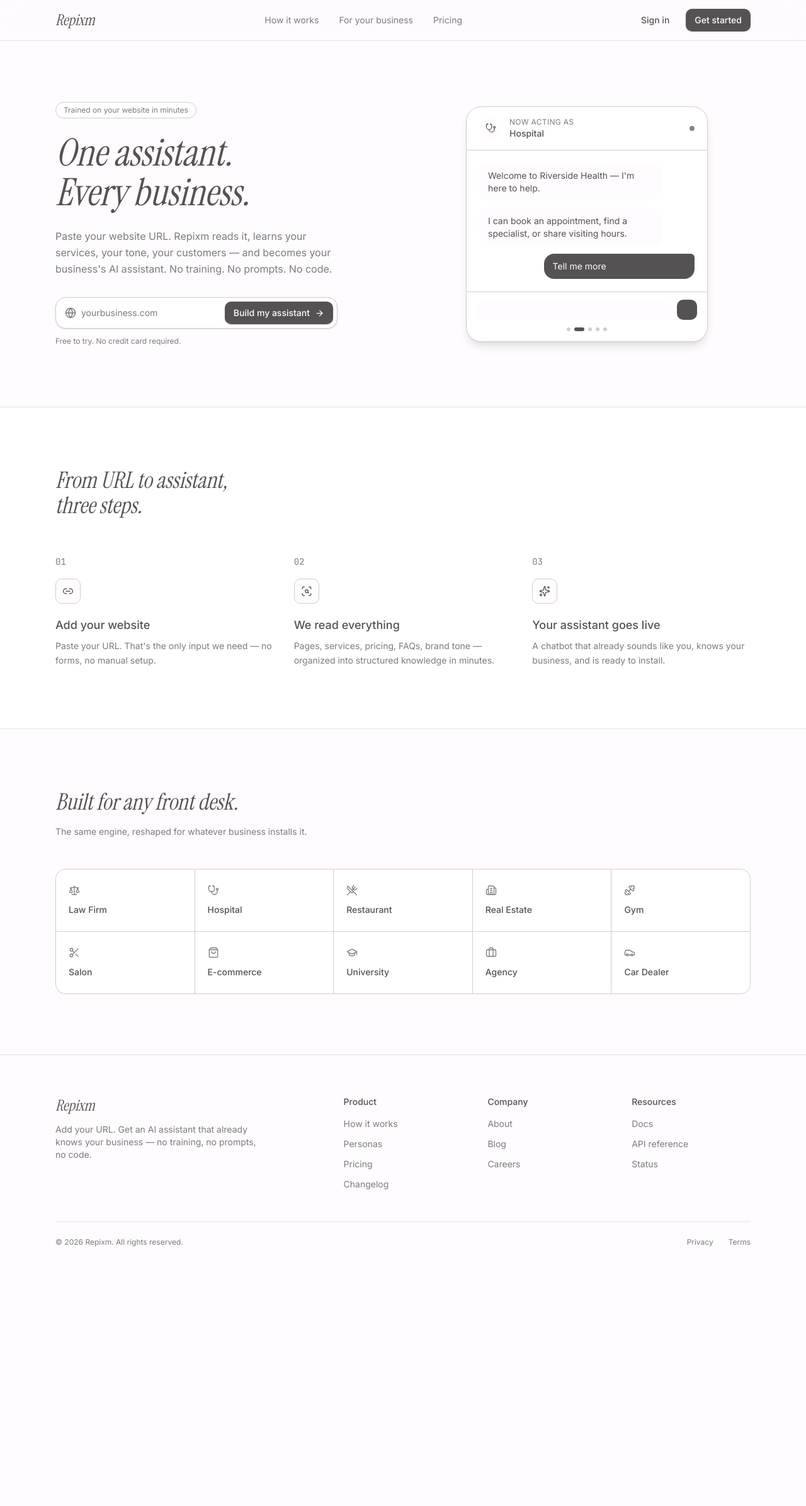
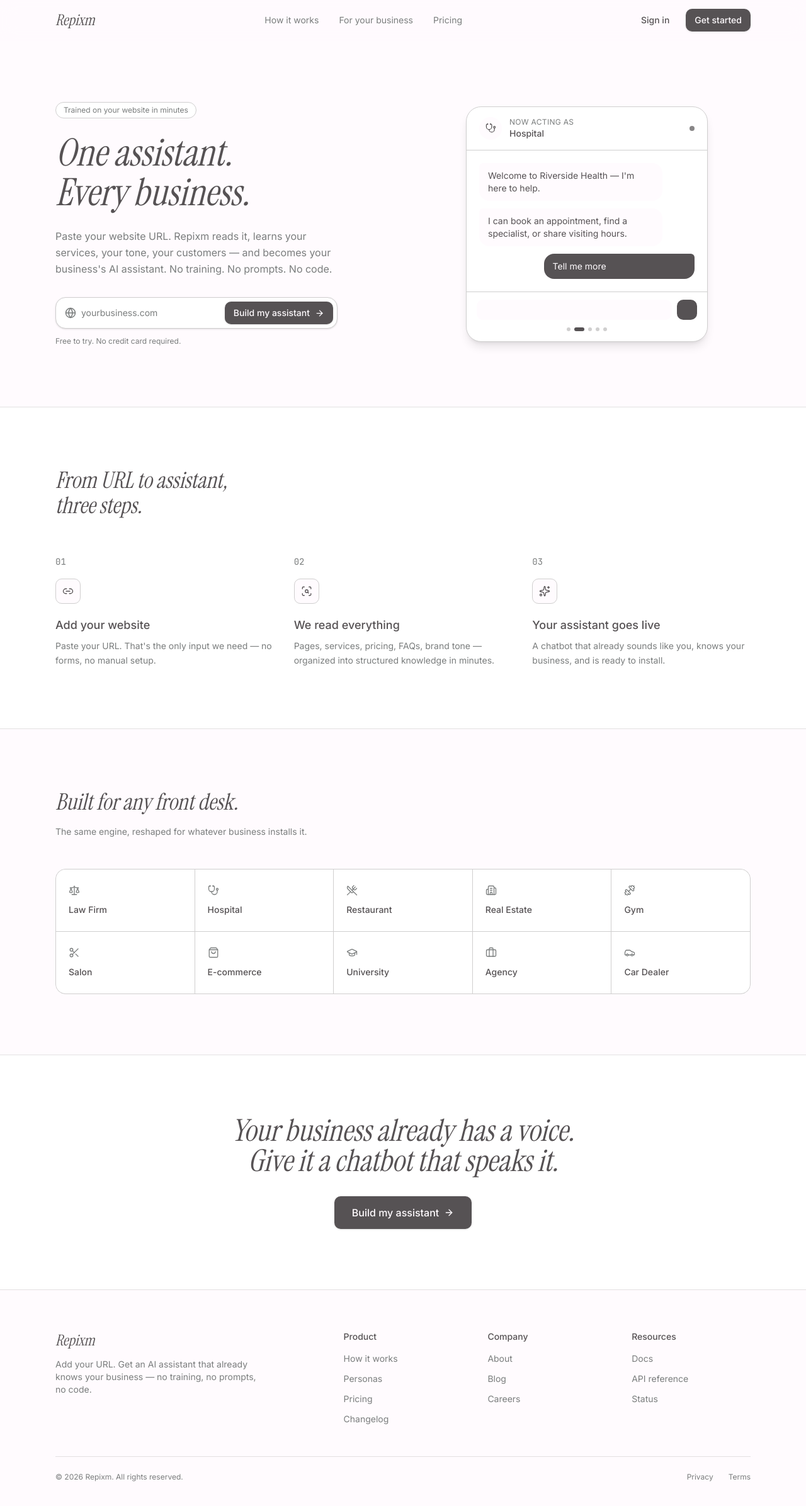
Before and after one commit to Umer-Majeed/ChatbotPlatform-Project, a Next.js app in the folder chatbot-platform-project/: page / in a window 1280 px wide. Shown: the top 2392 px of the page at 63% size. Before the commit the page ends 2045 px from the top, so only its background shows below. Built offline with nearby package versions, Linux system fonts and the light colour scheme.

Commit message:
Adding effects and animations to the landing page

```diff
--- a/chatbot-platform-project/src/app/page.tsx
+++ b/chatbot-platform-project/src/app/page.tsx
@@ -3,6 +3,7 @@ import { Footer } from "@/components/layout/footer";
 import { Hero } from "@/components/features/landing/hero";
 import { HowItWorks } from "@/components/features/landing/how-it-works";
 import { BusinessTypes } from "@/components/features/landing/business-types";
+import { CTASection } from "@/components/features/landing/cta-section";
 
 export default function HomePage() {
   return (
@@ -12,6 +13,7 @@ export default function HomePage() {
         <Hero />
         <HowItWorks />
         <BusinessTypes />
+        <CTASection />
       </main>
       <Footer />
     </>
--- a/chatbot-platform-project/src/components/features/landing/business-types.tsx
+++ b/chatbot-platform-project/src/components/features/landing/business-types.tsx
@@ -1,14 +1,9 @@
+"use client";
+
+import { motion } from "framer-motion";
 import {
-  Scale,
-  Stethoscope,
-  UtensilsCrossed,
-  Building2,
-  Dumbbell,
-  Scissors,
-  ShoppingBag,
-  GraduationCap,
-  Briefcase,
-  Car,
+  Scale, Stethoscope, UtensilsCrossed, Building2, Dumbbell,
+  Scissors, ShoppingBag, GraduationCap, Briefcase, Car,
 } from "lucide-react";
 
 const VERTICALS = [
@@ -28,24 +23,35 @@ export function BusinessTypes() {
   return (
     <section id="personas" className="border-t border-border/60">
       <div className="mx-auto max-w-6xl px-6 py-24">
-        <div className="max-w-lg">
+        <motion.div
+          initial={{ opacity: 0, y: 16 }}
+          whileInView={{ opacity: 1, y: 0 }}
+          viewport={{ once: true, margin: "-80px" }}
+          transition={{ duration: 0.5, ease: [0.16, 1, 0.3, 1] }}
+          className="max-w-lg"
+        >
           <h2 className="font-display text-4xl italic text-foreground">
             Built for any front desk.
           </h2>
           <p className="mt-4 text-sm leading-relaxed text-muted">
             The same engine, reshaped for whatever business installs it.
           </p>
-        </div>
+        </motion.div>
 
         <div className="mt-12 grid grid-cols-2 gap-px overflow-hidden rounded-lg border border-border bg-border sm:grid-cols-5">
-          {VERTICALS.map((v) => (
-            <div
+          {VERTICALS.map((v, i) => (
+            <motion.div
               key={v.label}
-              className="flex flex-col items-start gap-3 bg-surface px-5 py-6 transition-colors hover:bg-background"
+              initial={{ opacity: 0, y: 12 }}
+              whileInView={{ opacity: 1, y: 0 }}
+              viewport={{ once: true, margin: "-40px" }}
+              transition={{ duration: 0.4, delay: (i % 5) * 0.06, ease: [0.16, 1, 0.3, 1] }}
+              whileHover={{ y: -4 }}
+              className="flex flex-col items-start gap-3 bg-surface px-5 py-6 transition-colors hover:bg-background cursor-default"
             >
               <v.icon size={18} strokeWidth={1.75} className="text-muted" />
               <span className="text-sm font-medium text-foreground">{v.label}</span>
-            </div>
+            </motion.div>
           ))}
         </div>
       </div>
--- /dev/null
+++ b/chatbot-platform-project/src/components/features/landing/cta-section.tsx
@@ -0,0 +1,35 @@
+"use client";
+
+import { motion } from "framer-motion";
+import { ArrowRight } from "lucide-react";
+import { Button } from "@/components/ui/button";
+
+export function CTASection() {
+  return (
+    <section className="border-t border-border/60 bg-surface">
+      <div className="mx-auto max-w-6xl px-6 py-24 text-center">
+        <motion.h2
+          initial={{ opacity: 0, y: 16 }}
+          whileInView={{ opacity: 1, y: 0 }}
+          viewport={{ once: true, margin: "-80px" }}
+          transition={{ duration: 0.5, ease: [0.16, 1, 0.3, 1] }}
+          className="mx-auto max-w-xl font-display text-4xl italic text-foreground md:text-5xl"
+        >
+          Your business already has a voice. Give it a chatbot that speaks it.
+        </motion.h2>
+        <motion.div
+          initial={{ opacity: 0, y: 12 }}
+          whileInView={{ opacity: 1, y: 0 }}
+          viewport={{ once: true, margin: "-80px" }}
+          transition={{ duration: 0.5, delay: 0.15, ease: [0.16, 1, 0.3, 1] }}
+          className="mt-8 flex justify-center"
+        >
+          <Button size="lg">
+            Build my assistant
+            <ArrowRight size={16} />
+          </Button>
+        </motion.div>
+      </div>
+    </section>
+  );
+}
--- a/chatbot-platform-project/src/components/features/landing/hero.tsx
+++ b/chatbot-platform-project/src/components/features/landing/hero.tsx
@@ -1,28 +1,64 @@
+"use client";
+
+import { motion } from "framer-motion";
 import { ArrowRight, Globe } from "lucide-react";
 import { Button } from "@/components/ui/button";
 import { PersonaWidget } from "@/components/features/landing/persona-widget";
+
+const fadeUp = {
+  hidden: { opacity: 0, y: 16 },
+  visible: (delay: number) => ({
+    opacity: 1,
+    y: 0,
+    transition: { duration: 0.5, delay, ease: [0.16, 1, 0.3, 1] },
+  }),
+};
 
 export function Hero() {
   return (
     <section className="mx-auto grid max-w-6xl grid-cols-1 items-center gap-16 px-6 pb-24 pt-16 md:grid-cols-2 md:pt-24">
       <div>
-        <span className="inline-flex items-center rounded-full border border-border bg-surface px-3 py-1 text-xs text-muted">
+        <motion.span
+          initial="hidden"
+          animate="visible"
+          custom={0}
+          variants={fadeUp}
+          className="inline-flex items-center rounded-full border border-border bg-surface px-3 py-1 text-xs text-muted"
+        >
           Trained on your website in minutes
-        </span>
+        </motion.span>
 
-        <h1 className="mt-6 font-display text-5xl italic leading-[1.05] text-foreground md:text-6xl">
+        <motion.h1
+          initial="hidden"
+          animate="visible"
+          custom={0.1}
+          variants={fadeUp}
+          className="mt-6 font-display text-5xl italic leading-[1.05] text-foreground md:text-6xl"
+        >
           One assistant.
           <br />
           Every business.
-        </h1>
+        </motion.h1>
 
-        <p className="mt-6 max-w-md text-base leading-relaxed text-muted">
+        <motion.p
+          initial="hidden"
+          animate="visible"
+          custom={0.2}
+          variants={fadeUp}
+          className="mt-6 max-w-md text-base leading-relaxed text-muted"
+        >
           Paste your website URL. Repixm reads it, learns your services,
           your tone, your customers — and becomes your business&apos;s AI
           assistant. No training. No prompts. No code.
-        </p>
+        </motion.p>
 
-        <form className="mt-8 flex max-w-md items-center gap-2 rounded-lg border border-border bg-surface p-1.5 shadow-sm">
+        <motion.form
+          initial="hidden"
+          animate="visible"
+          custom={0.3}
+          variants={fadeUp}
+          className="mt-8 flex max-w-md items-center gap-2 rounded-lg border border-border bg-surface p-1.5 shadow-sm"
+        >
           <Globe size={18} className="ml-2 shrink-0 text-muted" />
           <input
             type="url"
@@ -33,14 +69,26 @@ export function Hero() {
             Build my assistant
             <ArrowRight size={15} />
           </Button>
-        </form>
+        </motion.form>
 
-        <p className="mt-3 text-xs text-muted">
+        <motion.p
+          initial="hidden"
+          animate="visible"
+          custom={0.4}
+          variants={fadeUp}
+          className="mt-3 text-xs text-muted"
+        >
           Free to try. No credit card required.
-        </p>
+        </motion.p>
       </div>
 
-      <PersonaWidget />
+      <motion.div
+        initial={{ opacity: 0, scale: 0.94 }}
+        animate={{ opacity: 1, scale: 1 }}
+        transition={{ duration: 0.6, delay: 0.15, ease: [0.16, 1, 0.3, 1] }}
+      >
+        <PersonaWidget />
+      </motion.div>
     </section>
   );
 }
--- a/chatbot-platform-project/src/components/layout/header.tsx
+++ b/chatbot-platform-project/src/components/layout/header.tsx
@@ -1,3 +1,6 @@
+"use client";
+
+import { useEffect, useState } from "react";
 import Link from "next/link";
 import { Button } from "@/components/ui/button";
 
@@ -8,13 +11,23 @@ const NAV_LINKS = [
 ];
 
 export function Header() {
+  const [scrolled, setScrolled] = useState(false);
+
+  useEffect(() => {
+    const onScroll = () => setScrolled(window.scrollY > 8);
+    window.addEventListener("scroll", onScroll);
+    return () => window.removeEventListener("scroll", onScroll);
+  }, []);
+
   return (
-    <header className="sticky top-0 z-50 border-b border-border/60 bg-background/80 backdrop-blur-md">
+    <header
+      className={`sticky top-0 z-50 border-b bg-background/80 backdrop-blur-md transition-shadow duration-300 ${
+        scrolled ? "border-border shadow-sm" : "border-border/0"
+      }`}
+    >
       <div className="mx-auto flex h-16 max-w-6xl items-center justify-between px-6">
         <Link href="/" className="flex items-center gap-2">
-          <span className="font-display text-2xl italic text-foreground">
-            Repixm
-          </span>
+          <span className="font-display text-2xl italic text-foreground">Repixm</span>
         </Link>
 
         <nav className="hidden items-center gap-8 md:flex">
--- a/chatbot-platform-project/src/components/ui/button.tsx
+++ b/chatbot-platform-project/src/components/ui/button.tsx
@@ -10,7 +10,7 @@ interface ButtonProps extends ButtonHTMLAttributes<HTMLButtonElement> {
 }
 
 const variantStyles: Record<ButtonVariant, string> = {
-  primary: "bg-foreground text-background hover:bg-foreground/90 shadow-sm",
+  primary: "bg-foreground text-background hover:bg-foreground/90 shadow-sm hover:shadow-md",
   secondary: "bg-surface text-foreground border border-border hover:border-foreground/40",
   ghost: "text-foreground hover:bg-surface",
 };
@@ -21,10 +21,6 @@ const sizeStyles: Record<ButtonSize, string> = {
   lg: "h-13 px-7 text-base",
 };
 
-/**
- * Base button — app mein har button isi se banega.
- * Kahin bhi <button> ko hath se style nahi karna, yahan variant add karo.
- */
 export const Button = forwardRef<HTMLButtonElement, ButtonProps>(
   ({ className, variant = "primary", size = "md", ...props }, ref) => {
     return (
@@ -33,8 +29,9 @@ export const Button = forwardRef<HTMLButtonElement, ButtonProps>(
         className={cn(
           "inline-flex items-center justify-center gap-2 rounded-md font-medium",
           "transition-all duration-200 ease-[var(--ease-signature)]",
+          "hover:-translate-y-0.5 active:translate-y-0 active:scale-[0.97]",
           "focus-visible:outline-none focus-visible:ring-2 focus-visible:ring-foreground/30 focus-visible:ring-offset-2 focus-visible:ring-offset-background",
-          "disabled:opacity-50 disabled:pointer-events-none",
+          "disabled:opacity-50 disabled:pointer-events-none disabled:hover:translate-y-0",
           variantStyles[variant],
           sizeStyles[size],
           className,
```
Also changed, not shown: chatbot-platform-project/src/components/features/landing/how-it-works.tsx (+24 -26 lines).
